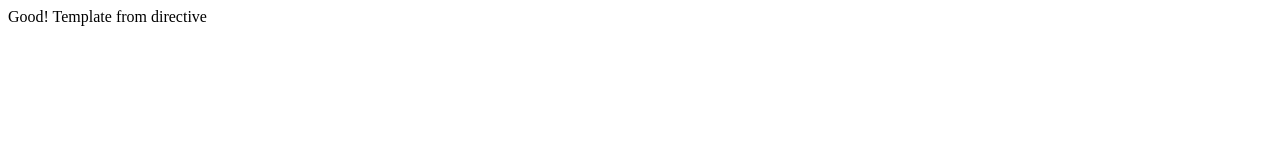
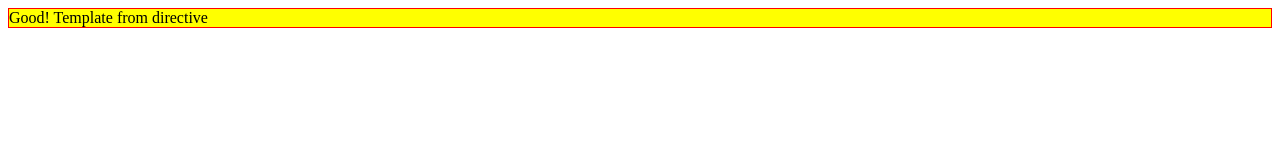
Before and after one commit to freewind-demos/typescript-angularjs1-webpack-demo, a website: page index.html in a window 1280 px wide. Drawn offline with nearby package versions, Linux system fonts and the light colour scheme.

Commit message:
fix README, improve demo

```diff
--- a/app.js
+++ b/app.js
@@ -1,7 +1,7 @@
 const app = angular.module('app', [])
 app.directive('myDirective', function () {
     return {
-        template: '<div>Good! Template from directive</div>',
+        template: '<div class="bg-yellow">Good! Template from directive</div>',
         restrict: 'A'
     }
 })
--- a/index.html
+++ b/index.html
@@ -1,8 +1,17 @@
 <html>
 <head>
+    <style>
+        .red-border {
+            border: 1px solid red;
+        }
+
+        .bg-yellow {
+            background-color: yellow;
+        }
+    </style>
 </head>
 <body ng-app="app">
-<div my-directive>Hello, world! (should replaced by the directive `myDirective`)</div>
+<div my-directive class="red-border">Hello, world! (should replaced by the directive `myDirective`)</div>
 <script src="./node_modules/angular/angular.js"></script>
 <script src="./app.js"></script>
 </body>
```
Also changed, not shown: README.md, images/demo.jpg.
